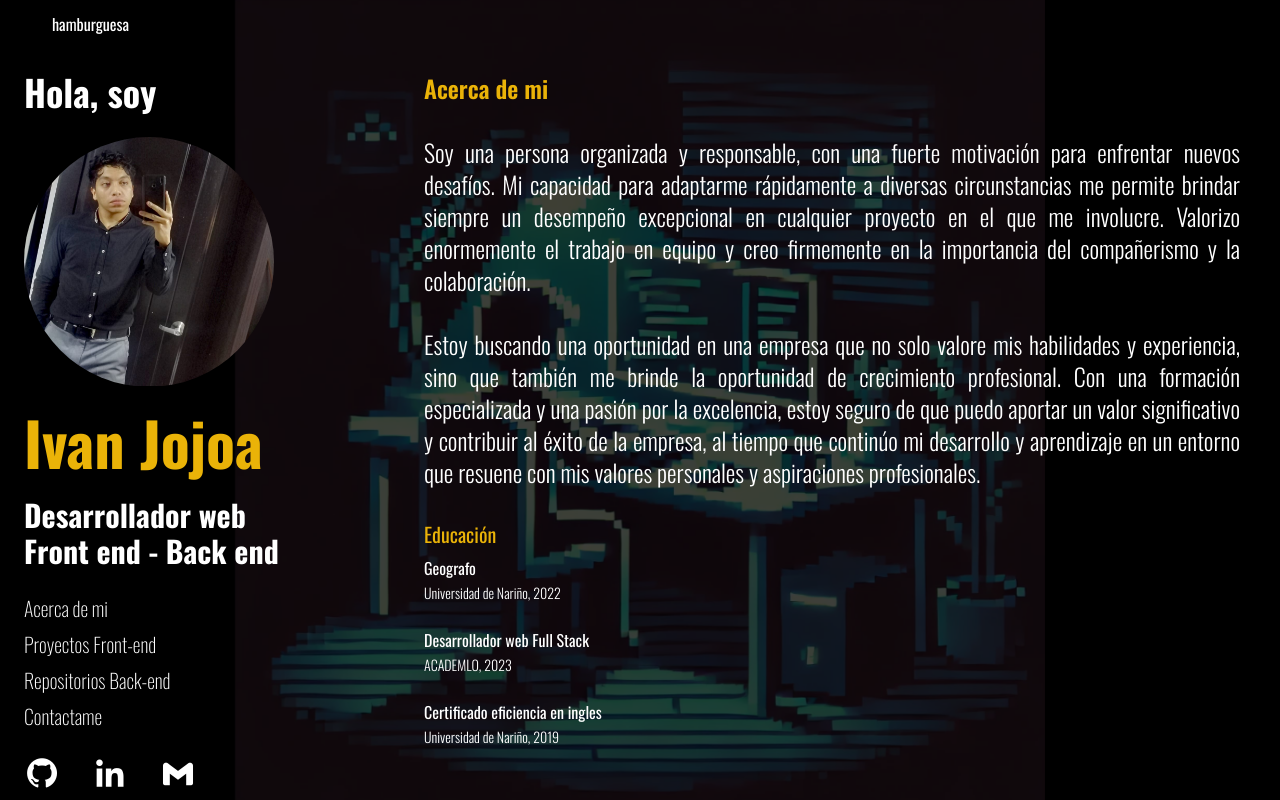
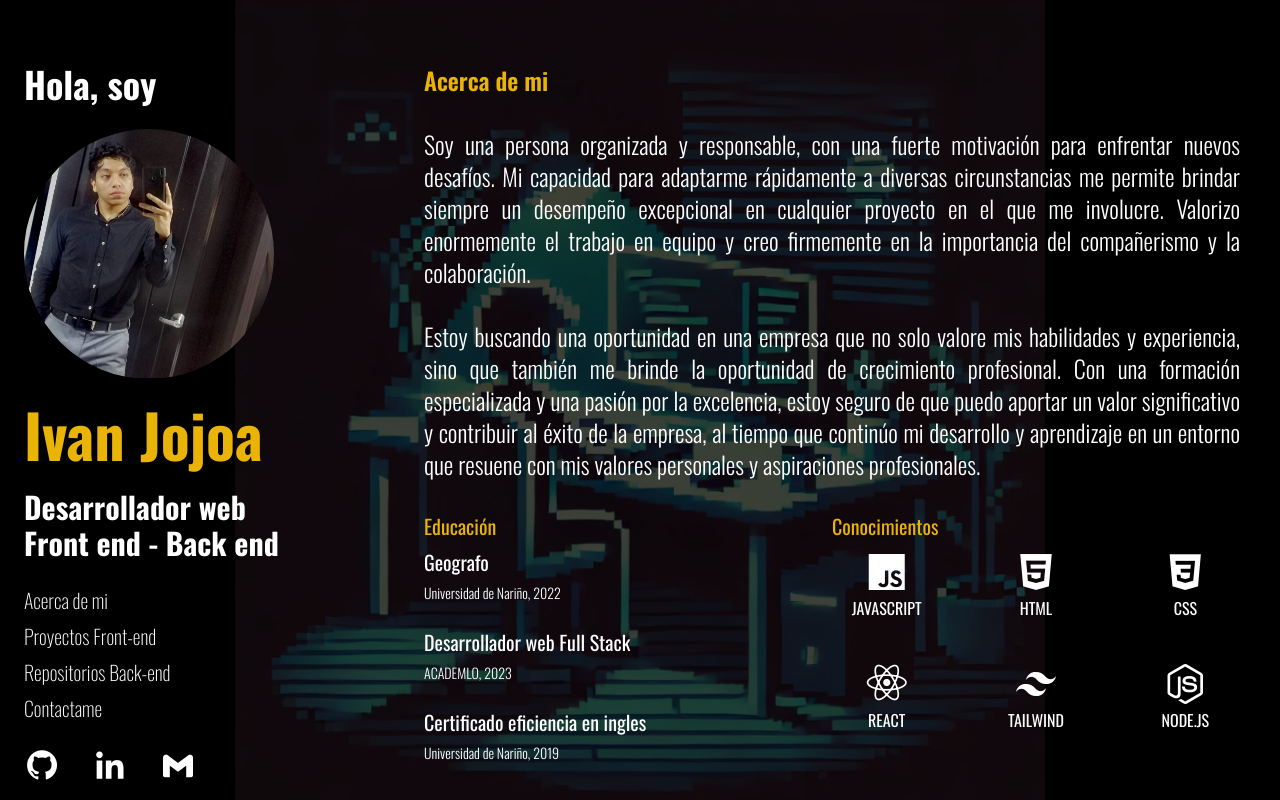
Before and after one commit to pinzaivan/portfolio, a React (Vite) app: page / in a window 1280 px wide. Both pictures are taken after a click on the button "Acerca de mi". Shown: the top 800 px of the page. Built offline with nearby package versions, Linux system fonts and the light colour scheme.

Commit message:
add tecnologies

```diff
--- a/src/components/Home/AboutMe.jsx
+++ b/src/components/Home/AboutMe.jsx
@@ -45,7 +45,7 @@ export const AboutMe = () => {
   }, [Visible]);
 
   return (
-    <main className="flex gap-10">
+    <main className="flex gap-10 pt-10">
       <section className="text-xl grid left-6 w-[30%] h-[90%] gap-6 fixed">
         <h2 className='text-4xl font-bold font-["Oswald",_sans-serif;]'>
           Hola, soy
--- a/src/components/Home/Contact.jsx
+++ b/src/components/Home/Contact.jsx
@@ -28,10 +28,10 @@ export const Contact = () => {
 
     emailjs
       .send(
-        'service_0ib8wib', // Sustituir con tu Service ID
-        'template_b4iwp2y', // Sustituir con tu Template ID
+        'service_0ib8wib',
+        'template_b4iwp2y',
         formData,
-        'xIfaeYjGzbnzNvOI7', // Sustituir con tu User ID
+        'xIfaeYjGzbnzNvOI7',
       )
       .then(
         (result) => {
--- a/src/components/Home/Header.jsx
+++ b/src/components/Home/Header.jsx
@@ -3,10 +3,7 @@ import React from 'react';
 export const Header = () => {
   return (
     <section className="m-3 grid">
-      <nav>
-        <h2> hamburguesa</h2>
-      </nav>
-      <br></br>
+      <nav></nav>
     </section>
   );
 };
--- a/src/components/Home/Presentation.jsx
+++ b/src/components/Home/Presentation.jsx
@@ -24,28 +24,57 @@ export const Presentation = () => {
           valores personales y aspiraciones profesionales.<br></br>
           <br></br>
         </p>
-        <div className="flex gap-20">
+        <div className="grid grid-cols-2 pb-10">
           <ul>
             <h3 className="text-yellow-500 text-xl pb-2">Educación</h3>
-            <li>
+            <li className="text-xl">
               Geografo<br></br>
               <span className="text-sm font-light">
                 Universidad de Nariño, 2022
               </span>
             </li>
             <br></br>
-            <li>
+            <li className="text-xl">
               Desarrollador web Full Stack<br></br>
               <span className="text-sm font-light">ACADEMLO, 2023</span>
             </li>
             <br></br>
-            <li>
+            <li className="text-xl">
               Certificado eficiencia en ingles<br></br>
               <span className="text-sm font-light">
                 Universidad de Nariño, 2019
               </span>
             </li>
           </ul>
+          <div class="  ">
+            <h3 class="text-yellow-500 text-xl pb-2">Conocimientos</h3>
+            <ul class="grid grid-cols-3 gap-10">
+              <li className="flex flex-col justify-center text-center">
+                <i class="bx bxl-javascript text-5xl"></i>
+                JAVASCRIPT
+              </li>
+              <li className="flex flex-col justify-center text-center">
+                <i class="bx bxl-html5 text-5xl"></i>
+                HTML
+              </li>
+              <li className="flex flex-col justify-center text-center">
+                <i class="bx bxl-css3 text-5xl"></i>
+                CSS
+              </li>
+              <li className="flex flex-col justify-center text-center">
+                <i class="bx bxl-react text-5xl"></i>
+                REACT
+              </li>
+              <li className="flex flex-col justify-center text-center">
+                <i class="bx bxl-tailwind-css text-5xl"></i>
+                TAILWIND
+              </li>
+              <li className="flex flex-col justify-center text-center">
+                <i class="bx bxl-nodejs text-5xl"></i>
+                NODE.JS
+              </li>
+            </ul>
+          </div>
         </div>
         <Contact />
       </section>
```
